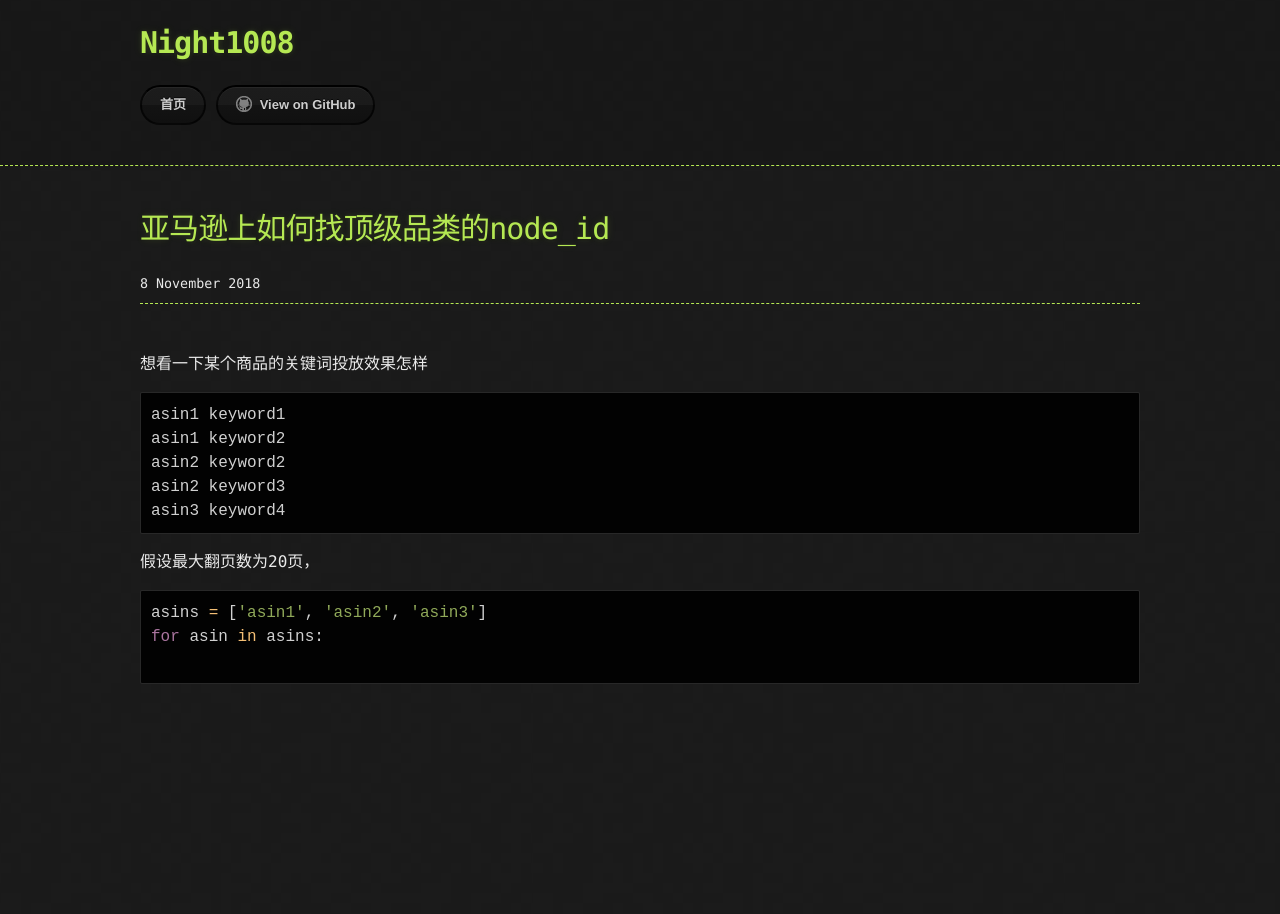
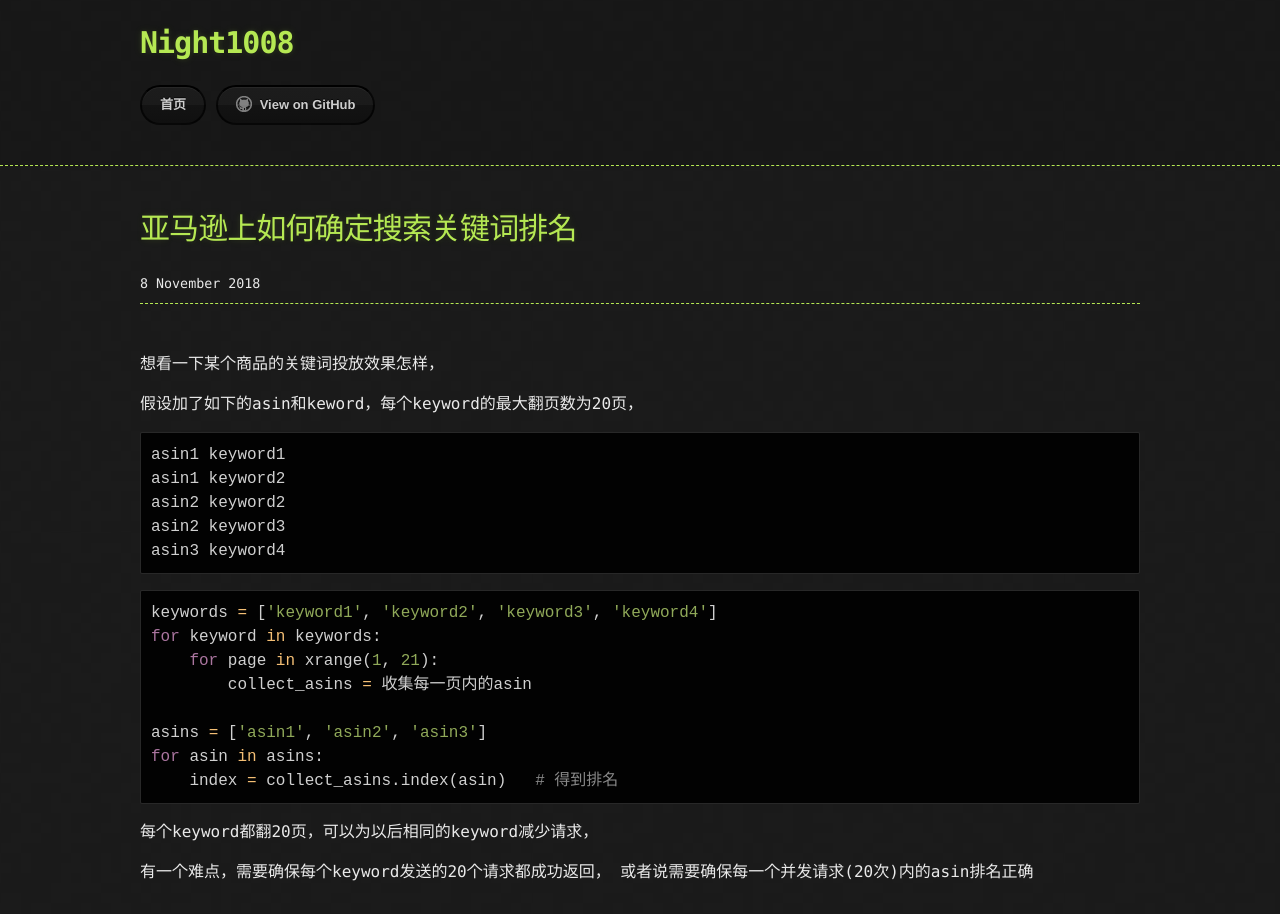
Before and after one commit to night1008/night1008.github.io, a Jekyll site: the page built from _posts/2018-11-08-amazon-keyword-rank.md, in a window 1280 px wide. Built offline with Jekyll 4.4.1, drawn with Linux system fonts in a browser that asks for light colours; comment, search, counter and statistics services are not loaded; the repository's description, which GitHub fills in, is left out.

Commit message:
update post

````diff
--- a/_posts/2018-11-08-amazon-keyword-rank.md
+++ b/_posts/2018-11-08-amazon-keyword-rank.md
@@ -1,12 +1,14 @@
 ---
 layout: post
-keywords: 亚马逊,顶级品类的node_id
-description: 亚马逊上如何找顶级品类的node_id
-title: 亚马逊上如何找顶级品类的node_id
+keywords: 亚马逊,搜索关键词排名
+description: 亚马逊上如何确定搜索关键词排名
+title: 亚马逊上如何确定搜索关键词排名
 comments: true
 ---
 
-想看一下某个商品的关键词投放效果怎样
+想看一下某个商品的关键词投放效果怎样，
+
+假设加了如下的asin和keword，每个keyword的最大翻页数为20页，
 
 ```
 asin1 keyword1
@@ -16,10 +18,18 @@ asin2 keyword3
 asin3 keyword4
 ```
 
-假设最大翻页数为20页，
+```python
+keywords = ['keyword1', 'keyword2', 'keyword3', 'keyword4']
+for keyword in keywords:
+    for page in xrange(1, 21):
+        collect_asins = 收集每一页内的asin
 
-```python
 asins = ['asin1', 'asin2', 'asin3']
 for asin in asins:
+    index = collect_asins.index(asin)   # 得到排名
+```
 
-```
+每个keyword都翻20页，可以为以后相同的keyword减少请求，
+
+有一个难点，需要确保每个keyword发送的20个请求都成功返回，
+或者说需要确保每一个并发请求(20次)内的asin排名正确
````
Also changed, not shown: _posts/2018-02-04-git-revert.md (+10 -0 lines).
